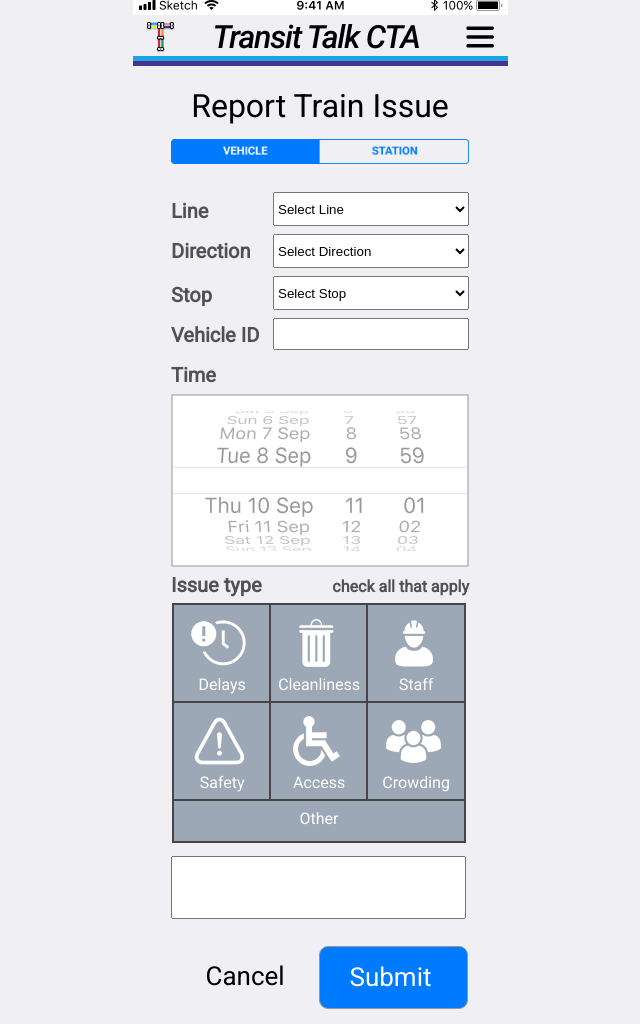
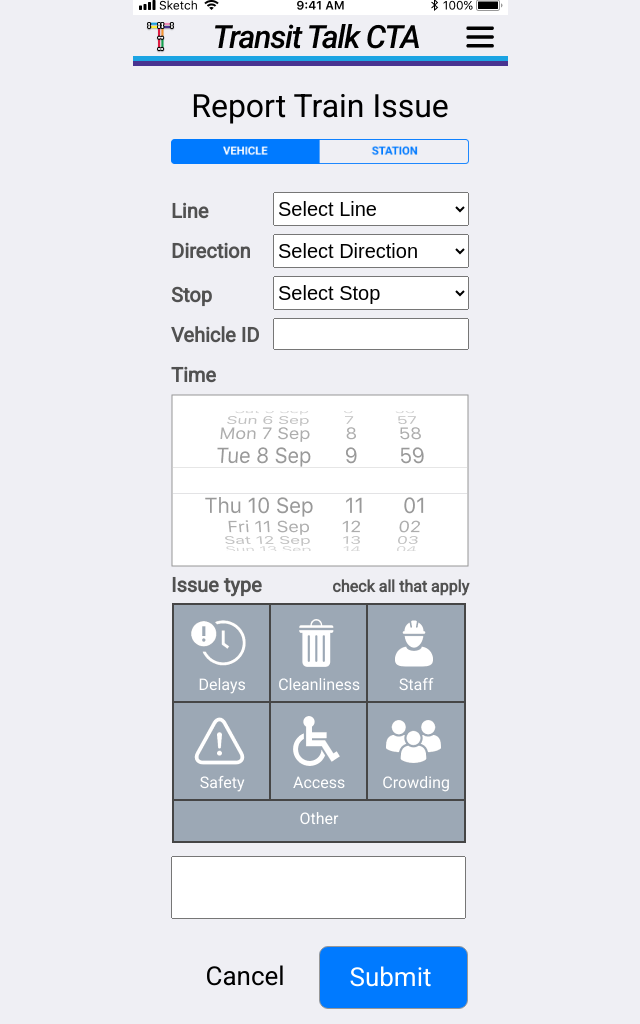
Before and after one commit to andreanthony/andreanthony.github.io, a Jekyll site: the page train-issue.html, which Jekyll copies as it is, in a window 1280 px wide. Shown: the whole page, without its empty margins (320-960 px from the left). Built offline with Jekyll 4.4.1, drawn with Linux system fonts in a browser that asks for light colours.

Commit message:
Update train-issue.html

```diff
--- a/train-issue.html
+++ b/train-issue.html
@@ -30,7 +30,7 @@
   }
 }
     </script>
-    <select id="selectline" name="selectline" style="width: 196px;height: 34px;margin-top: 4px;margin-bottom: 4px;">
+    <select id="selectline" name="selectline" style="width: 196px;height: 34px;margin-top: 4px;margin-bottom: 4px; font-size: 20px;">
 	<option value="selectline">Select Line</option>
 	<option value="redline">Red Line</option>
 	<option value="blueline">Blue Line</option>
@@ -39,9 +39,9 @@
 	<option value="orangeline">Orange Line</option>
 	<option value="pinkline">Pink Line</option>
 	<option value="purpleline">Purple Line</option></select>
-    <select id="selectdirection" name="selectdirection" style="width: 196px;height: 34px;margin-top: 4px;margin-bottom: 4px;">
+    <select id="selectdirection" name="selectdirection" style="width: 196px;height: 34px;margin-top: 4px;margin-bottom: 4px; font-size: 20px;">
 	<option value="selectline">Select Direction</option></select>
-    <select id="selectstop" name="selectstop" style="width: 196px;height: 34px;margin-top: 4px;margin-bottom: 4px;">
+    <select id="selectstop" name="selectstop" style="width: 196px;height: 34px;margin-top: 4px;margin-bottom: 4px; font-size: 20px;">
 	<option value="selectline">Select Stop</option></select>
     <input class="form-control" style="height: 32px; width: 196px; margin: 4px 0px;">
  </div>
```
